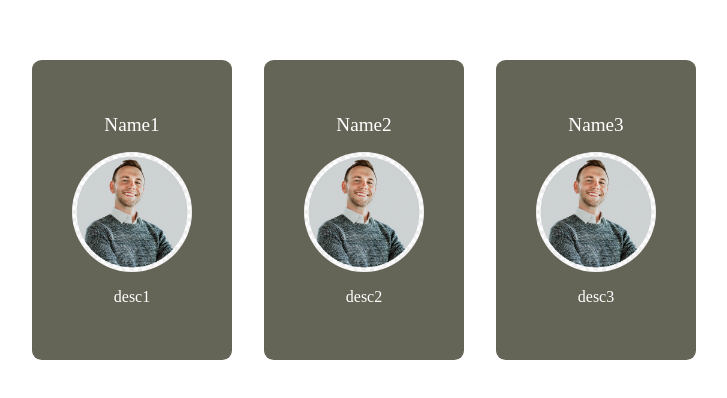
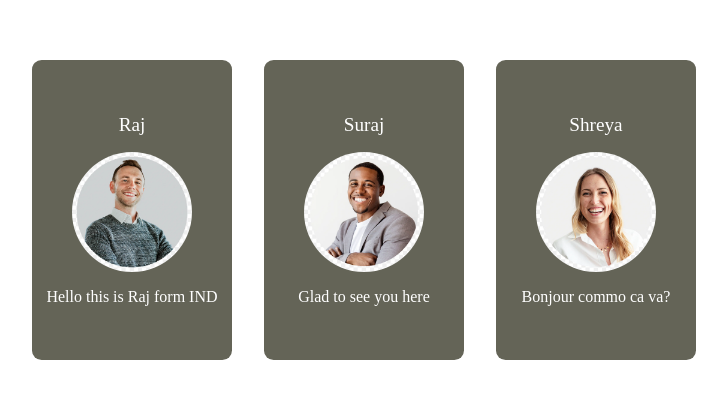
Before and after one commit to janvi7414/react_repo, a React app in the folder second-react-project/: page / in a window 1280 px wide. Shown: the part 190-588 px from the top of the page, without its empty margins (276-1003 px from the left). Built offline with nearby package versions, Linux system fonts and the light colour scheme; the HTML template or start-up script is replaced by a standard one.

Commit message:
added respective name desc and profile image

```diff
--- a/second-react-project/src/App.jsx
+++ b/second-react-project/src/App.jsx
@@ -1,14 +1,17 @@
 import UserCard from "./components/UserCard"
 import "./App.css"
+import profile1 from './assets/profile1.png'
+import profile2 from './assets/profile2.png'
+import profile3 from './assets/profile3.png'
 
 
 function App() {
 
   return (
       <div className="AppDiv">
-        <UserCard name="Name1" desc="desc1" />
-        <UserCard name="Name2" desc="desc2"/>
-        <UserCard name="Name3" desc="desc3"/>
+        <UserCard name="Raj" desc="Hello this is Raj form IND" image={profile1}/>
+        <UserCard name="Suraj" desc="Glad to see you here" image={profile2}/>
+        <UserCard name="Shreya" desc="Bonjour commo ca va?" image={profile3}/>
 
       </div>
   )
--- a/second-react-project/src/components/UserCard.jsx
+++ b/second-react-project/src/components/UserCard.jsx
@@ -1,12 +1,11 @@
 import React from 'react'
 import "./UserCard.css"
-import profile1 from '../assets/profile1.png'
 
 const UserCard = (props) => {
   return (
     <div className="user_div">
       <p id="user_name" >{props.name}</p>
-      <img id="user_img" src={profile1} alt="i" />
+      <img id="user_img" src={props.image} alt="i" />
       <p id="user_desc">{props.desc}</p>
     </div>
   )
```
